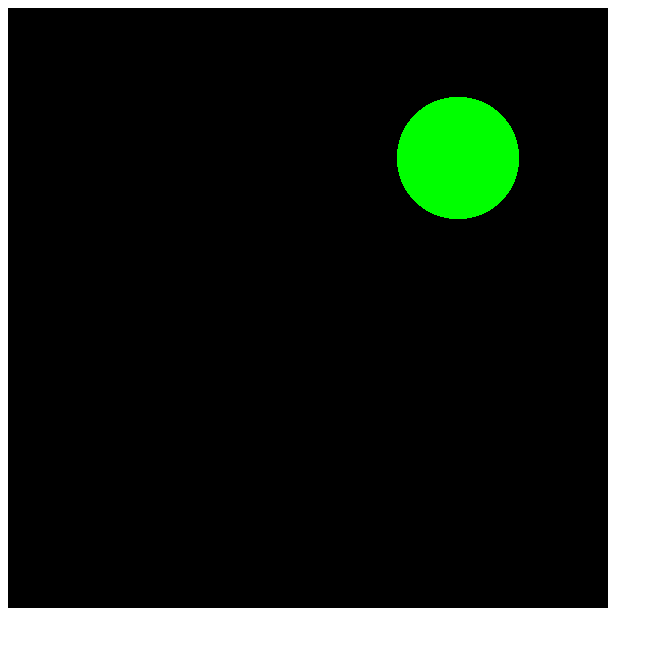
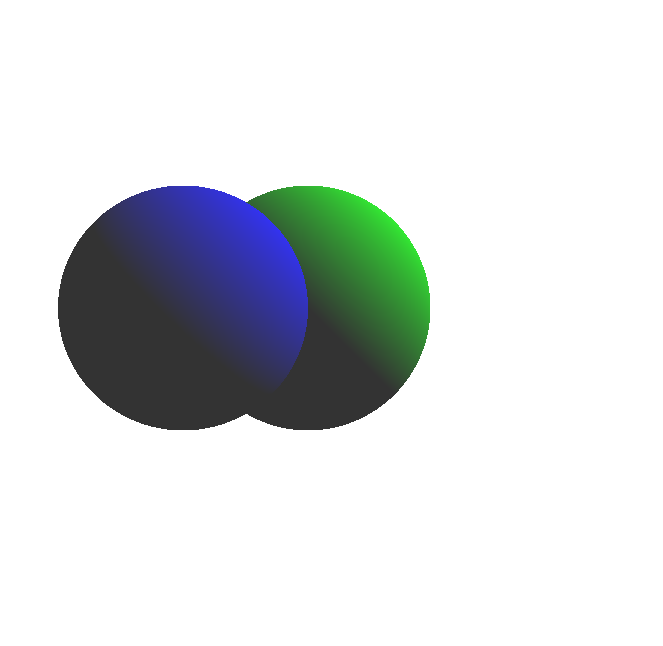
Before and after one commit to bstempelj/csg-ray-tracing, a plain HTML site: page index.html in a window 1280 px wide. Shown: the whole page, without its empty margins (0-663 px from the left). Drawn offline with Linux system fonts and the light colour scheme.

Commit message:
added dir light, lambert shading and moved code into separate files

```diff
--- /dev/null
+++ b/fragment-shader.js
@@ -0,0 +1,133 @@
+const fragmentShaderSrc = `#version 300 es
+
+#define M_PI 3.1415926535897932384626433832795
+
+precision mediump float;
+
+in vec4 v_position;
+
+out vec4 outColor;
+
+struct Sphere {
+	vec3 center;
+	float radius;
+	vec4 color;
+};
+
+struct Ray {
+	vec3 origin;
+	vec3 direction;
+};
+
+struct Light {
+	vec3 position;
+	vec3 direction;
+	vec4 color;
+	float intensity;
+};
+
+float intersect(Sphere sphere, Ray ray) {
+	float t0, t1;
+
+	vec3 L = sphere.center - ray.origin;
+
+	float tca = dot(L, ray.direction);
+	if (tca < 0.0) return 0.0;
+
+	float d2 = dot(L, L) - tca * tca;
+	float r2 = sphere.radius * sphere.radius;
+	if (d2 > r2) return 0.0;
+
+	float thc = sqrt(r2 - d2);
+
+	t0 = tca - thc;
+	t1 = tca + thc;
+
+	return t0;
+}
+
+void main() {
+	float x = v_position.x;
+	float y = v_position.y;
+
+	Sphere sphere1;
+	sphere1.center = vec3(0.0, 0.0, -5.0);
+	sphere1.radius = 1.0;
+	sphere1.color = vec4(0.0, 1.0, 0.0, 1.0);
+
+	Sphere sphere2;
+	sphere2.center = vec3(-1.0, 0.0, -5.0);
+	sphere2.radius = 1.0;
+	sphere2.color = vec4(0.0, 0.0, 1.0, 1.0);
+
+	Ray ray;
+	ray.origin = vec3(0.0, 0.0, 0.0);
+	ray.direction = normalize(vec3(x - 0.5, y - 0.5, -1.0));
+
+	Light light;
+	light.direction = vec3(-1.0, -1.0, 0.0);
+	light.color = vec4(0.75, 0.75, 0.75, 1.0);
+
+	float s1_t0 = intersect(sphere1, ray);
+	float s2_t0 = intersect(sphere2, ray);
+
+	vec4 color = vec4(1.0, 1.0, 1.0, 1.0);
+
+	#define NORMAL 1
+	#define INTERSECT 0
+	#define UNION 0
+	#define SUBTRACT 0
+
+	#if NORMAL
+	if (s1_t0 != 0.0) {
+		vec3 s1_p = ray.origin + s1_t0 * ray.direction;
+		vec3 s1_n = normalize(s1_p - sphere1.center);
+		vec3 L = -normalize(light.direction);
+		color = vec4(0.2, 0.2, 0.2, 1.0) + sphere1.color * light.color * max(0.0, dot(s1_n, L));
+		color.a = 1.0;
+		// color = vec4(s1_n * 0.5 + 0.5, 1.0);
+		//color = vec4(, 1.0);
+		//color = vec4(0.3, 0.6, 0.9, 1.0);
+		//color = sphere1.color;
+	}
+
+	if (s2_t0 != 0.0) {
+		// color = sphere2.color;
+
+		vec3 s2_p = ray.origin + s2_t0 * ray.direction;
+		vec3 s2_n = normalize(s2_p - sphere2.center);
+		vec3 L = -normalize(light.direction);
+		color = vec4(0.2, 0.2, 0.2, 1.0) + sphere2.color * light.color * max(0.0, dot(s2_n, L));
+		color.a = 1.0;
+	}
+	#endif
+
+	#if INTERSECT
+	if (floor(s1_t0) == floor(s2_t0) && s1_t0 != 0.0 && s2_t0 != 0.0) {
+		color = sphere1.color;
+	}
+	#endif
+
+	#if UNION
+	if (s1_t0 != 0.0) {
+		color = sphere1.color;
+	}
+
+	if (s2_t0 != 0.0) {
+		color = sphere1.color;
+	}
+	#endif
+
+	#if SUBTRACT
+	if (s1_t0 != 0.0) {
+		color = sphere1.color;
+	}
+
+	if (s2_t0 != 0.0) {
+		color = vec4(0, 0, 0, 1);
+	}
+	#endif
+
+	outColor = color;
+}
+`;
--- a/index.html
+++ b/index.html
@@ -6,6 +6,9 @@
 	</head>
 	<body>
 		<canvas id="canvas" width="600" height="600"></canvas>
+		<script type="text/javascript" src="vertex-shader.js"></script>
+		<script type="text/javascript" src="fragment-shader.js"></script>
+		<script type="text/javascript" src="utils.js"></script>
 		<script type="text/javascript" src="main.js"></script>
 	</body>
 </html>
--- a/main.js
+++ b/main.js
@@ -1,113 +1,3 @@
-// --- SHADERS ---
-const vertexShaderSrc = `#version 300 es
-
-in vec4 a_position;
-
-out vec4 v_position;
-
-void main() {
-	gl_Position = a_position;
-	v_position = a_position;
-}
-`;
-
-const fragmentShaderSrc = `#version 300 es
-
-precision mediump float;
-
-in vec4 v_position;
-
-out vec4 outColor;
-
-struct Sphere {
-	vec3 center;
-	float radius;
-	vec4 color;
-};
-
-struct Ray {
-	vec3 origin;
-	vec3 direction;
-};
-
-vec4 intersect(Sphere sphere, Ray ray) {
-	float t0, t1;
-
-	vec4 color = vec4(0.0, 0.0, 0.0, 1.0);
-
-	vec3 L = sphere.center - ray.origin;
-
-	float tca = dot(L, ray.direction);
-	if (tca < 0.0) return color;
-
-	float d2 = dot(L, L) - tca * tca;
-	float r2 = sphere.radius * sphere.radius;
-	if (d2 > r2) return color;
-
-	float thc = sqrt(r2 - d2);
-
-	t0 = tca - thc;
-	t1 = tca + thc;
-
-	color = sphere.color;
-	return color;
-}
-
-void main() {
-	float x = v_position.x;
-	float y = v_position.y;
-
-	Sphere sphere;
-	sphere.center = vec3(0.0, 0.0, -5.0);
-	sphere.radius = 1.0;
-	sphere.color = vec4(0.0, 1.0, 0.0, 1.0);
-
-	Ray ray;
-	ray.origin = vec3(0.0, 0.0, 0.0);
-	ray.direction = normalize(vec3(x - 0.5, 0.5 - y, -1.0));
-
-	vec4 color = intersect(sphere, ray);
-
-	outColor = color;
-}
-`;
-
-// --- FUNCTIONS ---
-function createShader(gl, type, src) {
-	let shader = gl.createShader(type);
-	gl.shaderSource(shader, src);
-	gl.compileShader(shader);
-
-	const success = gl.getShaderParameter(shader, gl.COMPILE_STATUS);
-	if (!success) {
-		const name = (type == gl.VERTEX_SHADER) ? 'vertex' : 'fragment';
-		console.log('Something went wrong while compiling the ' + name + ' shader...');
-		console.log(gl.getShaderInfoLog(shader));
-
-		gl.deleteShader(shader);
-	}
-
-	return shader;
-}
-
-function createProgram(gl, vertexShader, fragmentShader) {
-	let program = gl.createProgram();
-	gl.attachShader(program, vertexShader);
-	gl.attachShader(program, fragmentShader);
-	gl.linkProgram(program);
-
-	const success = gl.getProgramParameter(program, gl.LINK_STATUS);
-	if (!success) {
-		console.log('Something went wrong while linking the shaders into a program...');
-		console.log(gl.getProgramInfoLog(program));
-
-		gl.deleteProgram(program);
-	}
-
-	return program;
-}
-
-// --- MAIN PROGRAM ---
 const canvas = document.getElementById('canvas');
 const gl = canvas.getContext('webgl2');
 
@@ -134,8 +24,8 @@ const vertices = [
 
 gl.bufferData(gl.ARRAY_BUFFER, new Float32Array(vertices), gl.STATIC_DRAW);
 
-let vao = gl.createVertexArray();
-gl.bindVertexArray(vao);
+// let vao = gl.createVertexArray();
+// gl.bindVertexArray(vao);
 gl.enableVertexAttribArray(posAttribLocation);
 
 gl.vertexAttribPointer(posAttribLocation, 2, gl.FLOAT, false, 0, 0);
--- /dev/null
+++ b/utils.js
@@ -0,0 +1,33 @@
+function createShader(gl, type, src) {
+	let shader = gl.createShader(type);
+	gl.shaderSource(shader, src);
+	gl.compileShader(shader);
+
+	const success = gl.getShaderParameter(shader, gl.COMPILE_STATUS);
+	if (!success) {
+		const name = (type == gl.VERTEX_SHADER) ? 'vertex' : 'fragment';
+		console.log('Something went wrong while compiling the ' + name + ' shader...');
+		console.log(gl.getShaderInfoLog(shader));
+
+		gl.deleteShader(shader);
+	}
+
+	return shader;
+}
+
+function createProgram(gl, vertexShader, fragmentShader) {
+	let program = gl.createProgram();
+	gl.attachShader(program, vertexShader);
+	gl.attachShader(program, fragmentShader);
+	gl.linkProgram(program);
+
+	const success = gl.getProgramParameter(program, gl.LINK_STATUS);
+	if (!success) {
+		console.log('Something went wrong while linking the shaders into a program...');
+		console.log(gl.getProgramInfoLog(program));
+
+		gl.deleteProgram(program);
+	}
+
+	return program;
+}
--- /dev/null
+++ b/vertex-shader.js
@@ -0,0 +1,14 @@
+const vertexShaderSrc = `#version 300 es
+
+in vec4 a_position;
+
+out vec4 v_position;
+
+void main() {
+	gl_Position = a_position;
+
+	// convert from clipspace [-1, 1] to
+	// color space [0, 1]
+	v_position = gl_Position * 0.5 + 0.5;
+}
+`;
```
